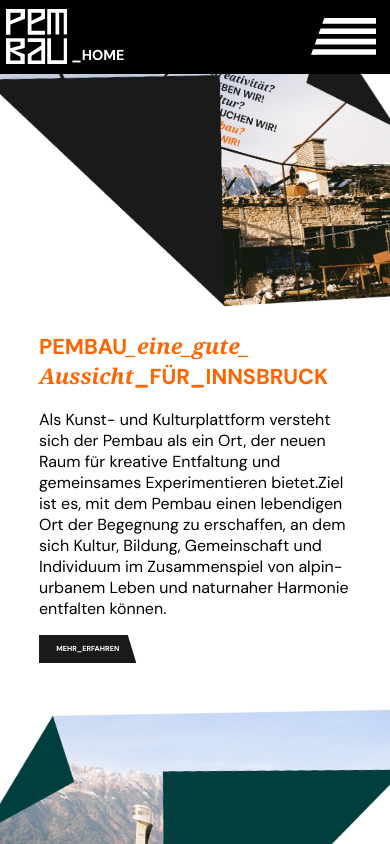
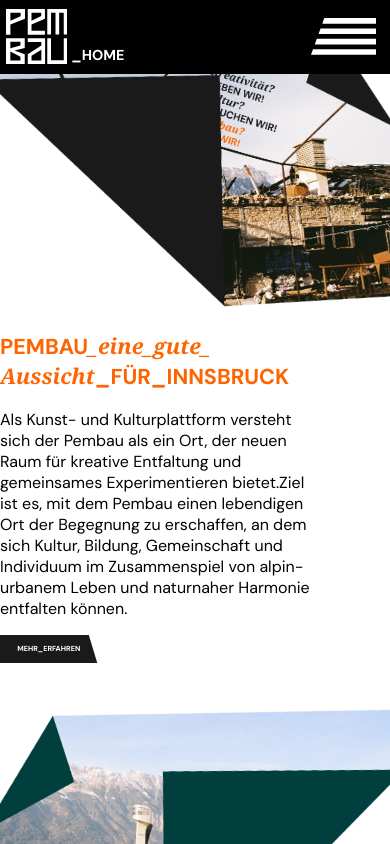
Before and after one commit to Knolldeboll/Pembau, a React (Vite) app in the folder pembau/: page /Pembau/About in a window 390 px wide. Both pictures are taken after a click on the icon 36 px from the left and 36 px from the top of the page. Shown: the top 844 px of the page. Built offline with nearby package versions, Linux system fonts and the light colour scheme.

Commit message:
gestalten layout commit - responsive

```diff
--- a/pembau/src/AboutAktuell.tsx
+++ b/pembau/src/AboutAktuell.tsx
@@ -3,7 +3,7 @@ import GeschichteImg from "./assets/about/geschichteuncollapsed.webp";
 import GeschichteCollapsedImg from "./assets/about/geschichtecollapsed.webp";
 import LeitbildImg from "./assets/about/leitbildwerte.webp";
 import LeitbildCollapsedImg from "./assets/about/leitbildwertebrtl.webp";
-import StartImg from "./assets/about/neu für start.webp";
+//import StartImg from "./assets/about/neu für start.webp";
 import StartCollapsedImg from "./assets/about/neu für start br.webp";
 
 import KulturImg from "./assets/about/kultur.webp";
@@ -36,8 +36,8 @@ import TestRectImg from "./assets/bg-2.jpg";
 //import aboutGeschichteAlways from "./content/aboutGeschichteAlways.md"
 
 import { CollapseText } from "./Components/CollapseText";
-import TextFrameAktuell from "./Customframes/TextFrameAktuell";
-import TextButton from "./Components/TextButton";
+//import TextFrameAktuell from "./Customframes/TextFrameAktuell";
+//import TextButton from "./Components/TextButton";
 //import { CollapseImageFrame } from "./Components/CollapseImageFrame";
 //import BodyFrame1 from "./alter shit/BodyFrame1";
 //import TestImage from "./assets/bg-1.jpg"
--- a/pembau/src/App.tsx
+++ b/pembau/src/App.tsx
@@ -14,7 +14,7 @@ import { TeilSein } from "./TeilSein";
 
 */
 
-import { BrowserRouter, Route, Routes, useLocation } from "react-router";
+import { BrowserRouter, Route, Routes } from "react-router";
 import { Head } from "./menu/Head";
 import LandingPage from "./LandingPage";
 import Menu from "./menu/Menu";
--- a/pembau/src/LandingPage.tsx
+++ b/pembau/src/LandingPage.tsx
@@ -7,17 +7,17 @@ import AussichtImg from "./assets/Aussicht.webp";
 import AussichtCollapsedImg from "./assets/AussichtBrTl.webp";
 import GestaltenImg from "./assets/Gestalten.webp";
 import GestaltenCollapsedImg from "./assets/GestaltenBrTl.webp";
-import KPKPCollapsedImage from "./assets/KPKPBl.webp";
-import KPKPImg from "./assets/KPKP.webp";
-import MithelfenImg from "./assets/Mithelfen.webp";
-import MithelfenCollapsedImage from "./assets/MithelfenBr.webp";
+//import KPKPCollapsedImage from "./assets/KPKPBl.webp";
+//import KPKPImg from "./assets/KPKP.webp";
+//import MithelfenImg from "./assets/Mithelfen.webp";
+//import MithelfenCollapsedImage from "./assets/MithelfenBr.webp";
 
 // Components
 import ImageFrameJPG from "./Components/ImageFrameJPG";
 import TextFrameAussicht from "./Customframes/TextFrameAussicht";
 import TextFrameGestalten from "./Customframes/TextFrameGestalten";
-import KeinProgrammFrame from "./Customframes/KeinProgrammFrame";
-import MithelfenFrame from "./Customframes/MithelfenFrame";
+//import KeinProgrammFrame from "./Customframes/KeinProgrammFrame";
+//import MithelfenFrame from "./Customframes/MithelfenFrame";
 import TextFrameEndeLP from "./Customframes/TextFrameEndeLP";
 import TextButton from "./Components/TextButton";
 //import Foot from "./menu/Foot";
@@ -76,21 +76,30 @@ const LandingPage = () => {
       <div id="gestalten" style={{
         display: "flex",
         flexDirection: "row",
-        marginTop: "-6vw",
+
+        marginTop: "0vw",
         width: "100vw",
+
 
       }}>
         <div className="textframe" style={{
-          width: "50%",
+          width: "70vw",
+          marginLeft: "5vw",
           zIndex: "1",
+
         }}>
 
           <TextFrameGestalten></TextFrameGestalten>
         </div>
+
         <div style={{
-          width: "50%",
+          flex: "0 0 max(500px,105%)",
+
+
           zIndex: "2",
-          transform: " translateY(11vw) scale(170%) rotate(-10deg)"
+          transform: "   rotate(-15deg)",
+          marginTop: "-15vw",
+          marginLeft: "max(-370px, -28vw)",
         }} >
           <ImageFrameJPG collapsedImg={GestaltenCollapsedImg} uncollapsedImg={GestaltenImg}></ImageFrameJPG>
         </div>
--- a/pembau/src/style.css
+++ b/pembau/src/style.css
@@ -141,10 +141,11 @@ a {
 
 /*die freien texte auf der Lp heißen textframe.*/
 
+/*
 .textframe {
-  transform: translateX(10vw);
+ // transform: translateX(10vw);
 
-}
+}*/
 
 .textframe h2 {
   font-size: clamp(1.35rem, 2vw, 2rem);
```
